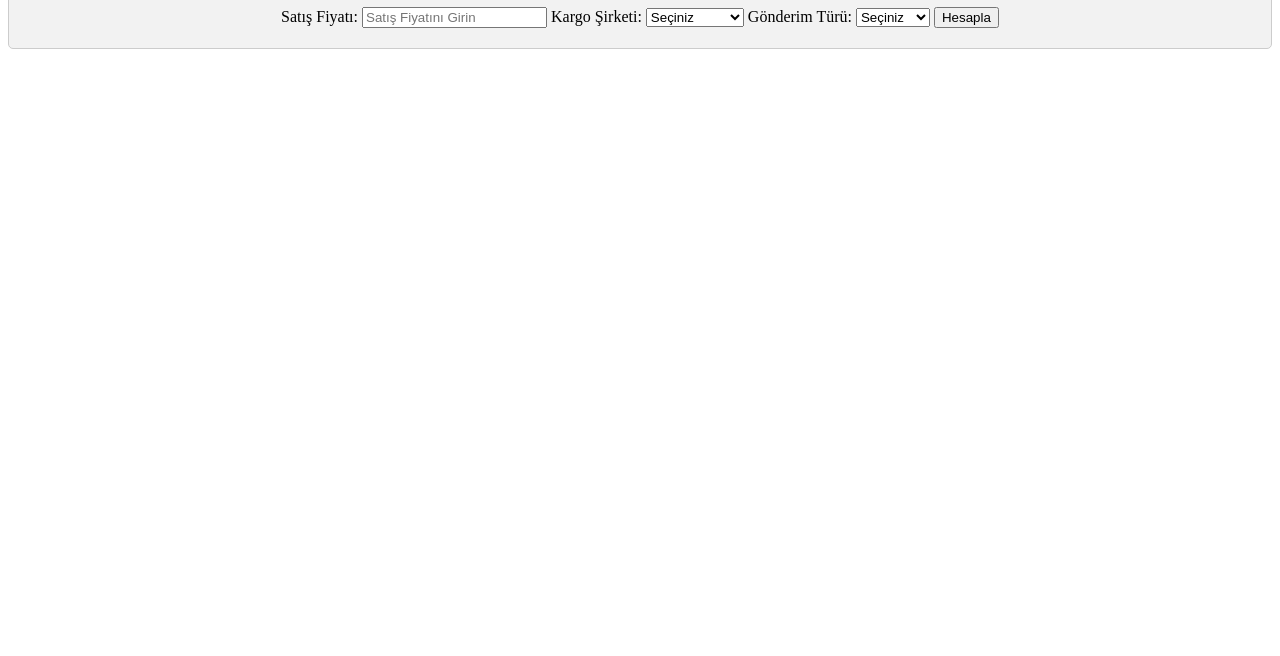
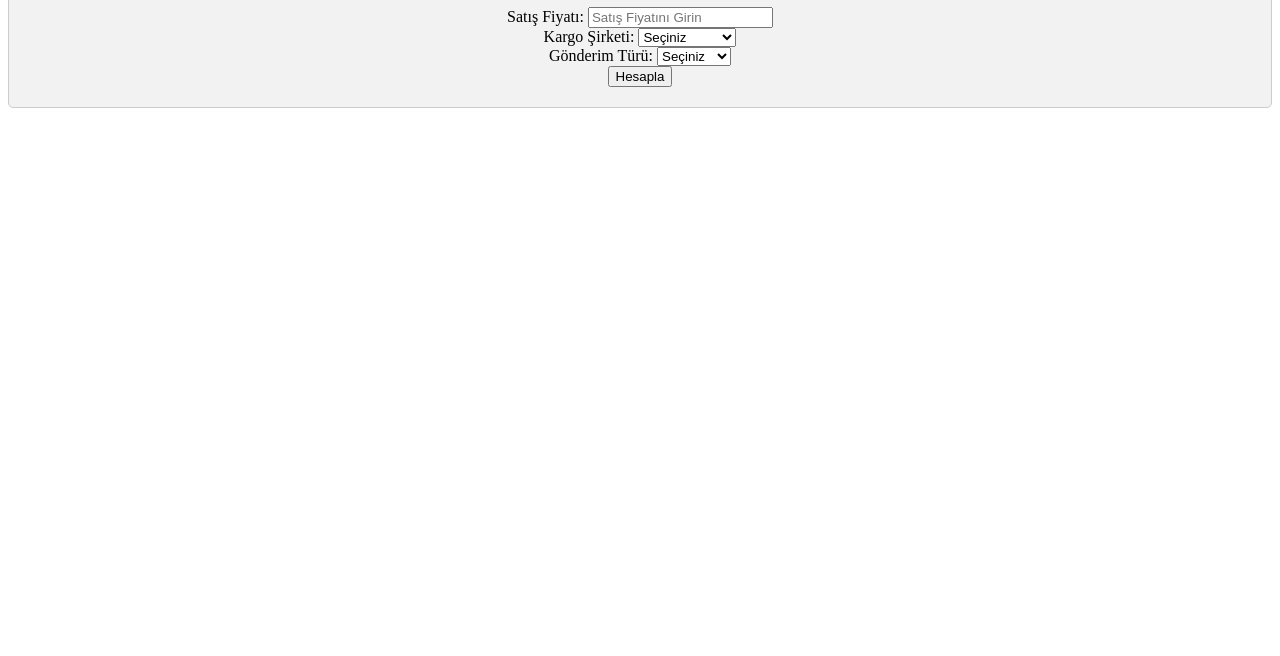
Before and after one commit to omerdynasty/shopier, a plain HTML site: page index.html in a window 1280 px wide. Shown: the part 144-800 px from the top of the page. Drawn offline with Linux system fonts and the light colour scheme.

Commit message:
Update index.html

```diff
--- a/index.html
+++ b/index.html
@@ -8,8 +8,11 @@
     <div class="container">
         <h1>Kargo Ücreti ve Kar Hesaplama</h1>
         <form id="kargoForm">
+            <div class="form-group">
                 <label for="satisFiyati">Satış Fiyatı:</label>
                 <input type="number" id="satisFiyati" placeholder="Satış Fiyatını Girin" required>
+            </div>
+            <div class="form-group">
                 <label for="kargo">Kargo Şirketi:</label>
                 <select id="kargo" required>
                     <option value="">Seçiniz</option>
@@ -17,13 +20,16 @@
                     <option value="mng">MNG Kargo</option>
                     <option value="yurtiçi">Yurtiçi Kargo</option>
                 </select>
+            </div>
+            <div class="form-group">
                 <label for="gonderim">Gönderim Türü:</label>
                 <select id="gonderim" required>
                     <option value="">Seçiniz</option>
                     <option value="yurtiçi">Yurt İçi</option>
                     <option value="yurtdışı">Yurt Dışı</option>
                 </select>
-            <button type="button" onclick="hesapla()">Hesapla</button>
+            </div>
+            <button type="button" class="btn" onclick="hesapla()">Hesapla</button>
         </form>
         <div id="sonuc"></div>
     </div>
```
Lines whose indentation alone changed are shown as unchanged.
